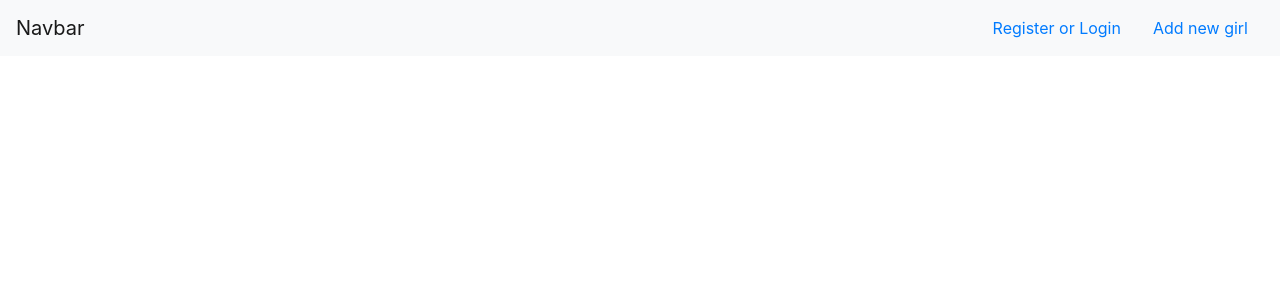
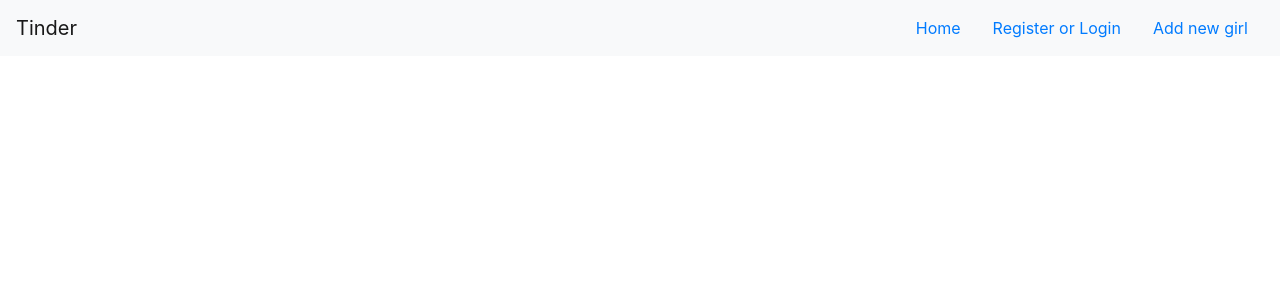
Before and after one commit to Lacieee/goditemplom, a PHP site: page /Views/index.php in a window 1280 px wide. Shown: the top 300 px of the page. Run offline with PHP 8.4, Linux system fonts and the light colour scheme.

Commit message:
finalied navbar

```diff
--- a/Views/header.php
+++ b/Views/header.php
@@ -9,8 +9,11 @@
 </head>
 <body>
     <nav id="navbar-example2" class="navbar navbar-light bg-light">
-  <a class="navbar-brand" href="#">Navbar</a>
+  <a class="navbar-brand" href="#">Tinder</a>
   <ul class="nav nav-pills">
+    <li class="nav-item">
+      <a class="nav-link" href="#" onclick="render('home.php')">Home</a>
+    </li>
     <li class="nav-item">
       <a class="nav-link" href="#" onclick="render('regilogin.php')">Register or Login</a>
     </li>
```
